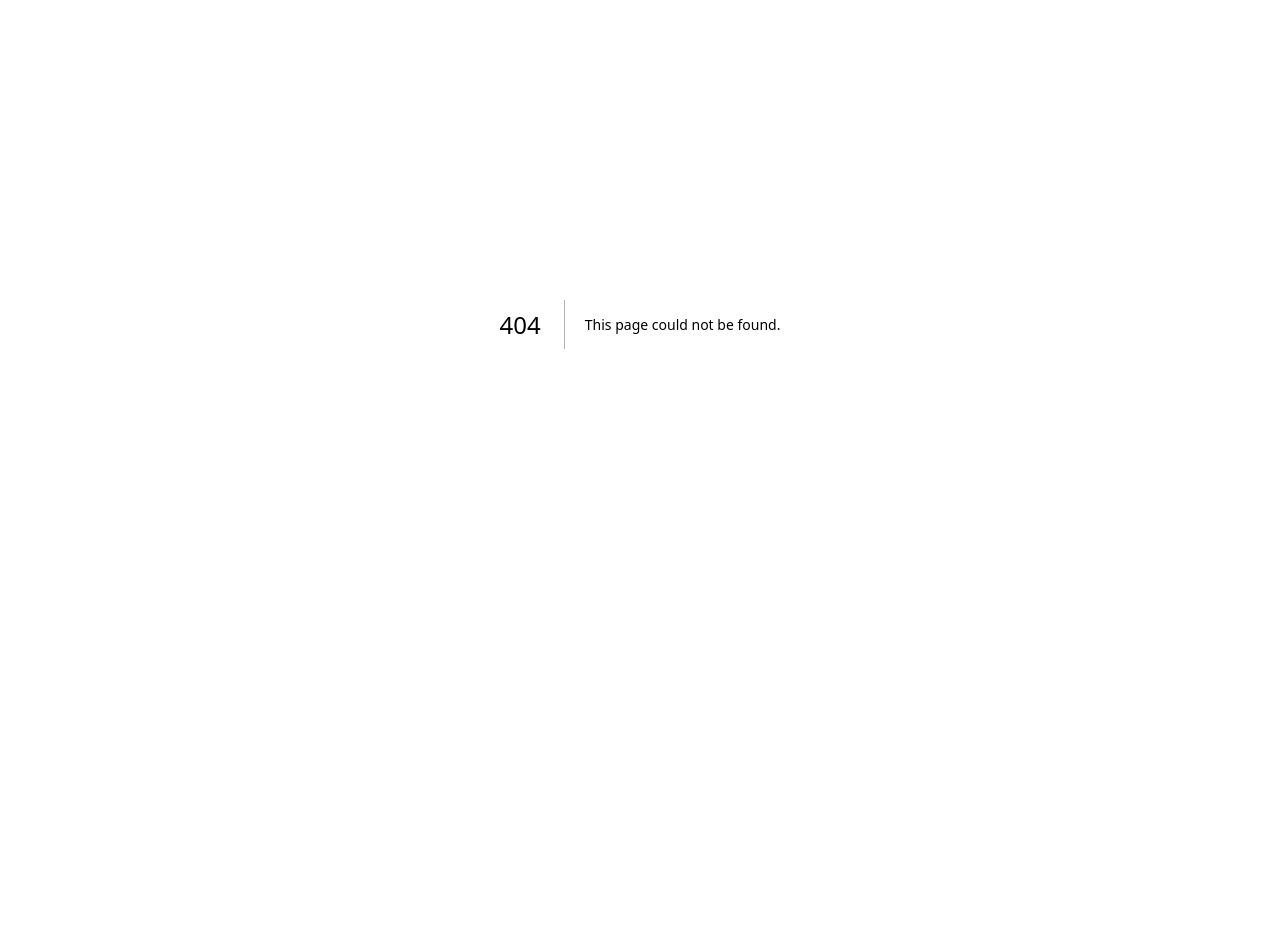
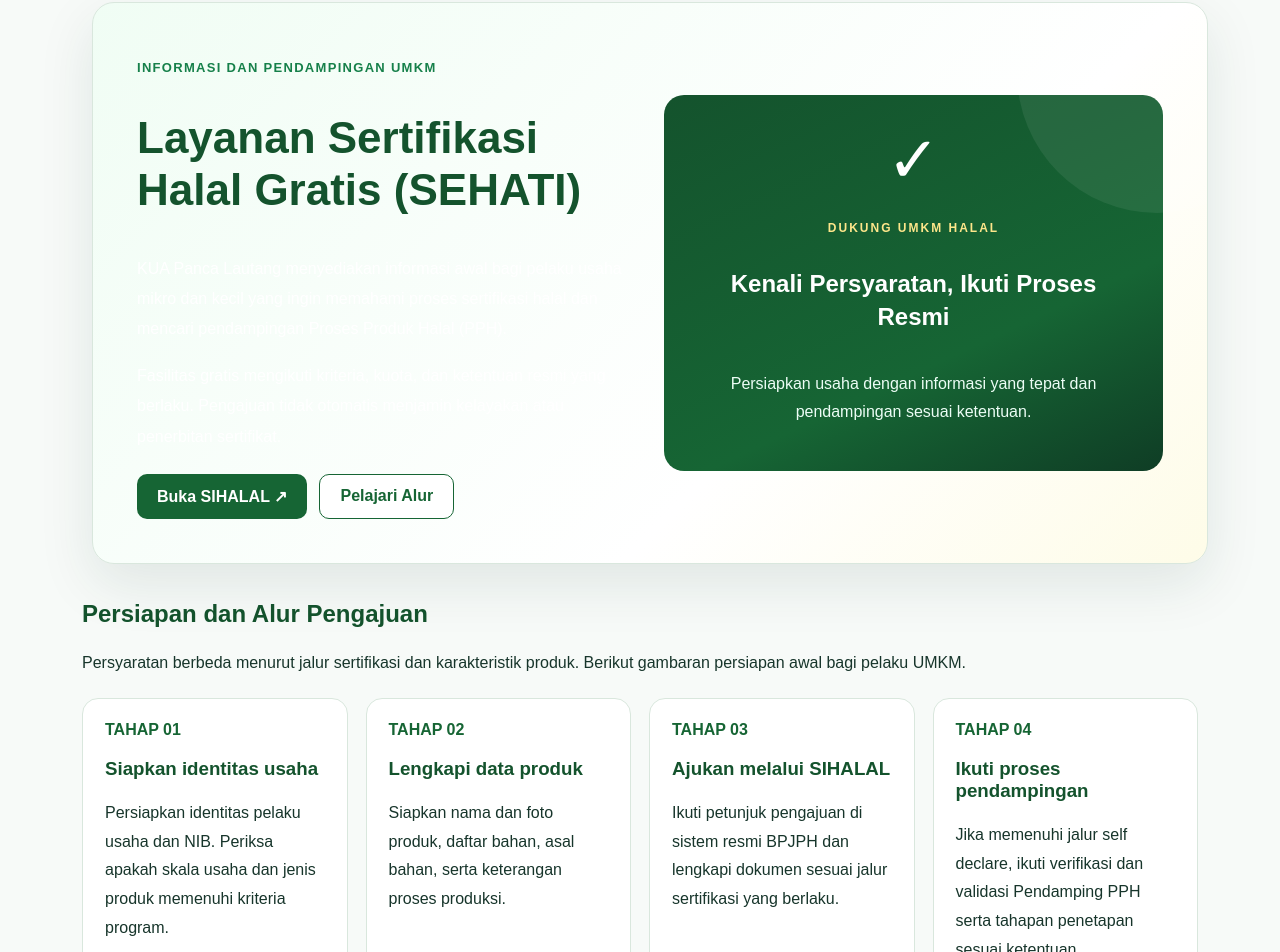
Before and after one commit to suriantosag-cyber/kua-panca-lautang-premium, a Next.js app: page /layanan-halal in a window 1280 px wide. Before the commit this address had no page. Shown: the part 160-1112 px from the top of the page. Before the commit the page ends 884 px from the top, so only its background shows below. Built offline with nearby package versions, Linux system fonts and the light colour scheme.

Commit message:
feat: add SEHATI halal service page

```diff
--- a/app/components/Navbar.js
+++ b/app/components/Navbar.js
@@ -21,6 +21,7 @@ const menus = [
       ['Jadwal Akad Nikah', '/jadwal-nikah'],
       ['Bimbingan Perkawinan', '/bimbingan-perkawinan'],
       ['Kemasjidan, Zakat dan Wakaf', '/profil'],
+      ['Layanan Halal (SEHATI)', '/layanan-halal'],
       ['Konsultasi Keagamaan', '/#kontak'],
     ],
   },
--- /dev/null
+++ b/app/layanan-halal/page.js
@@ -0,0 +1,292 @@
+export const metadata = {
+  title: "Layanan Halal SEHATI | KUA Panca Lautang",
+  description:
+    "Informasi sertifikasi halal gratis, persiapan UMKM, alur pengajuan dan pendampingan PPH di Kecamatan Panca Lautang.",
+};
+
+const cards = [
+  {
+    n: "01",
+    title: "Siapkan identitas usaha",
+    text: "Persiapkan identitas pelaku usaha dan NIB. Periksa apakah skala usaha dan jenis produk memenuhi kriteria program.",
+  },
+  {
+    n: "02",
+    title: "Lengkapi data produk",
+    text: "Siapkan nama dan foto produk, daftar bahan, asal bahan, serta keterangan proses produksi.",
+  },
+  {
+    n: "03",
+    title: "Ajukan melalui SIHALAL",
+    text: "Ikuti petunjuk pengajuan di sistem resmi BPJPH dan lengkapi dokumen sesuai jalur sertifikasi yang berlaku.",
+  },
+  {
+    n: "04",
+    title: "Ikuti proses pendampingan",
+    text: "Jika memenuhi jalur self declare, ikuti verifikasi dan validasi Pendamping PPH serta tahapan penetapan sesuai ketentuan.",
+  },
+];
+
+const green = "#166534";
+const darkGreen = "#14532d";
+
+const cardStyle = {
+  padding: "22px",
+  border: "1px solid #d9e7dd",
+  borderRadius: "16px",
+  background: "#ffffff",
+};
+
+const primaryLink = {
+  display: "inline-block",
+  background: green,
+  color: "#ffffff",
+  padding: "13px 20px",
+  borderRadius: "10px",
+  textDecoration: "none",
+  fontWeight: 800,
+};
+
+const secondaryLink = {
+  display: "inline-block",
+  background: "#ffffff",
+  color: green,
+  border: "1px solid #166534",
+  padding: "12px 20px",
+  borderRadius: "10px",
+  textDecoration: "none",
+  fontWeight: 700,
+};
+
+export default function LayananHalalPage() {
+  return (
+    <main className="section">
+      <div className="wrap">
+        <section
+          className="heroCard"
+          style={{
+            display: "grid",
+            gridTemplateColumns:
+              "repeat(auto-fit, minmax(min(100%, 290px), 1fr))",
+            alignItems: "center",
+            gap: "28px",
+            padding: "clamp(24px, 5vw, 44px)",
+            borderRadius: "22px",
+            background:
+              "linear-gradient(135deg, #f0fdf4 0%, #ffffff 65%, #fefce8 100%)",
+            border: "1px solid #d9e7dd",
+          }}
+        >
+          <div>
+            <p
+              style={{
+                color: "#16804a",
+                fontWeight: 800,
+                letterSpacing: "1.3px",
+                fontSize: "13px",
+              }}
+            >
+              INFORMASI DAN PENDAMPINGAN UMKM
+            </p>
+            <h1
+              style={{
+                color: darkGreen,
+                lineHeight: 1.2,
+                fontSize: "clamp(30px, 4vw, 44px)",
+              }}
+            >
+              Layanan Sertifikasi Halal Gratis (SEHATI)
+            </h1>
+            <p style={{ lineHeight: 1.9 }}>
+              KUA Panca Lautang menyediakan informasi awal bagi pelaku usaha
+              mikro dan kecil yang ingin memahami proses sertifikasi halal
+              dan mencari pendampingan Proses Produk Halal (PPH).
+            </p>
+            <p style={{ lineHeight: 1.9 }}>
+              Fasilitas gratis mengikuti kriteria, kuota, dan ketentuan
+              resmi yang berlaku. Pengajuan tidak otomatis menjamin
+              kelayakan atau penerbitan sertifikat.
+            </p>
+            <div
+              style={{
+                display: "flex",
+                flexWrap: "wrap",
+                gap: "12px",
+                marginTop: "22px",
+              }}
+            >
+              <a
+                href="https://ptsp.halal.go.id/"
+                target="_blank"
+                rel="noopener noreferrer"
+                style={primaryLink}
+              >
+                Buka SIHALAL ↗
+              </a>
+              <a href="#alur" style={secondaryLink}>
+                Pelajari Alur
+              </a>
+            </div>
+          </div>
+
+          <div
+            style={{
+              minHeight: "260px",
+              padding: "28px",
+              borderRadius: "20px",
+              background:
+                "linear-gradient(155deg, #14532d, #166534 65%, #0f3d25)",
+              color: "#ffffff",
+              display: "flex",
+              flexDirection: "column",
+              justifyContent: "center",
+              alignItems: "center",
+              textAlign: "center",
+            }}
+          >
+            <div
+              aria-hidden="true"
+              style={{ fontSize: "64px", marginBottom: "12px" }}
+            >
+              ✓
+            </div>
+            <p
+              style={{
+                color: "#fde68a",
+                fontSize: "12px",
+                fontWeight: 800,
+                letterSpacing: "2px",
+              }}
+            >
+              DUKUNG UMKM HALAL
+            </p>
+            <h2 style={{ color: "#ffffff", lineHeight: 1.4 }}>
+              Kenali Persyaratan, Ikuti Proses Resmi
+            </h2>
+            <p style={{ color: "#ecfdf5", lineHeight: 1.8 }}>
+              Persiapkan usaha dengan informasi yang tepat dan pendampingan
+              sesuai ketentuan.
+            </p>
+          </div>
+        </section>
+
+        <section style={{ marginTop: "36px" }}>
+          <h2 style={{ color: darkGreen }}>Persiapan dan Alur Pengajuan</h2>
+          <p style={{ lineHeight: 1.9 }}>
+            Persyaratan berbeda menurut jalur sertifikasi dan karakteristik
+            produk. Berikut gambaran persiapan awal bagi pelaku UMKM.
+          </p>
+          <div
+            style={{
+              display: "grid",
+              gridTemplateColumns:
+                "repeat(auto-fit, minmax(min(100%, 230px), 1fr))",
+              gap: "18px",
+              marginTop: "20px",
+            }}
+          >
+            {cards.map((item) => (
+              <article key={item.n} style={cardStyle}>
+                <span style={{ color: green, fontWeight: 800 }}>
+                  TAHAP {item.n}
+                </span>
+                <h3 style={{ color: darkGreen }}>{item.title}</h3>
+                <p style={{ lineHeight: 1.8, marginBottom: 0 }}>
+                  {item.text}
+                </p>
+              </article>
+            ))}
+          </div>
+        </section>
+
+        <section id="alur" style={{ marginTop: "40px" }}>
+          <h2 style={{ color: darkGreen }}>Pendampingan PPH</h2>
+          <div
+            style={{
+              ...cardStyle,
+              background: "#f0fdf4",
+            }}
+          >
+            <p style={{ lineHeight: 1.9 }}>
+              Pendamping PPH membantu pelaku usaha memahami persyaratan
+              serta menjalankan pendampingan dan verifikasi sesuai
+              kewenangannya. Penetapan kehalalan dan penerbitan sertifikat
+              tetap melalui proses resmi pihak berwenang.
+            </p>
+            <p style={{ lineHeight: 1.9 }}>
+              UMKM di Kecamatan Panca Lautang dapat menghubungi KUA setempat
+              untuk menanyakan informasi pendampingan dan ketersediaan
+              layanan. Petugas, kuota, dan mekanisme layanan perlu
+              dikonfirmasi terlebih dahulu.
+            </p>
+          </div>
+        </section>
+
+        <section style={{ marginTop: "36px" }}>
+          <h2 style={{ color: darkGreen }}>Sumber Informasi Resmi</h2>
+          <div
+            style={{
+              display: "grid",
+              gridTemplateColumns:
+                "repeat(auto-fit, minmax(min(100%, 250px), 1fr))",
+              gap: "18px",
+              marginTop: "18px",
+            }}
+          >
+            <article style={cardStyle}>
+              <h3 style={{ color: darkGreen }}>SIHALAL BPJPH</h3>
+              <p style={{ lineHeight: 1.8 }}>
+                Akses sistem resmi untuk mengikuti petunjuk pengajuan
+                sertifikasi halal.
+              </p>
+              <a
+                href="https://ptsp.halal.go.id/"
+                target="_blank"
+                rel="noopener noreferrer"
+                style={primaryLink}
+              >
+                Buka SIHALAL ↗
+              </a>
+            </article>
+            <article style={cardStyle}>
+              <h3 style={{ color: darkGreen }}>Portal BPJPH</h3>
+              <p style={{ lineHeight: 1.8 }}>
+                Periksa informasi, pengumuman, dan ketentuan program
+                sertifikasi halal terbaru.
+              </p>
+              <a
+                href="https://bpjph.halal.go.id/"
+                target="_blank"
+                rel="noopener noreferrer"
+                style={secondaryLink}
+              >
+                Buka BPJPH ↗
+              </a>
+            </article>
+          </div>
+        </section>
+
+        <aside
+          style={{
+            marginTop: "30px",
+            padding: "20px",
+            border: "1px solid #e5e7eb",
+            borderRadius: "14px",
+            lineHeight: 1.8,
+          }}
+        >
+          <strong>Catatan:</strong> halaman ini merupakan pusat informasi
+          awal, bukan portal penerbitan sertifikat. Persyaratan, kuota, dan
+          jalur pengajuan dapat berubah. Pastikan informasi terbaru
+          dikonfirmasi melalui BPJPH atau pendamping PPH yang berwenang.
+        </aside>
+
+        <div style={{ marginTop: "28px" }}>
+          <a href="/" style={primaryLink}>
+            ← Kembali ke Beranda
+          </a>
+        </div>
+      </div>
+    </main>
+  );
+}
```
